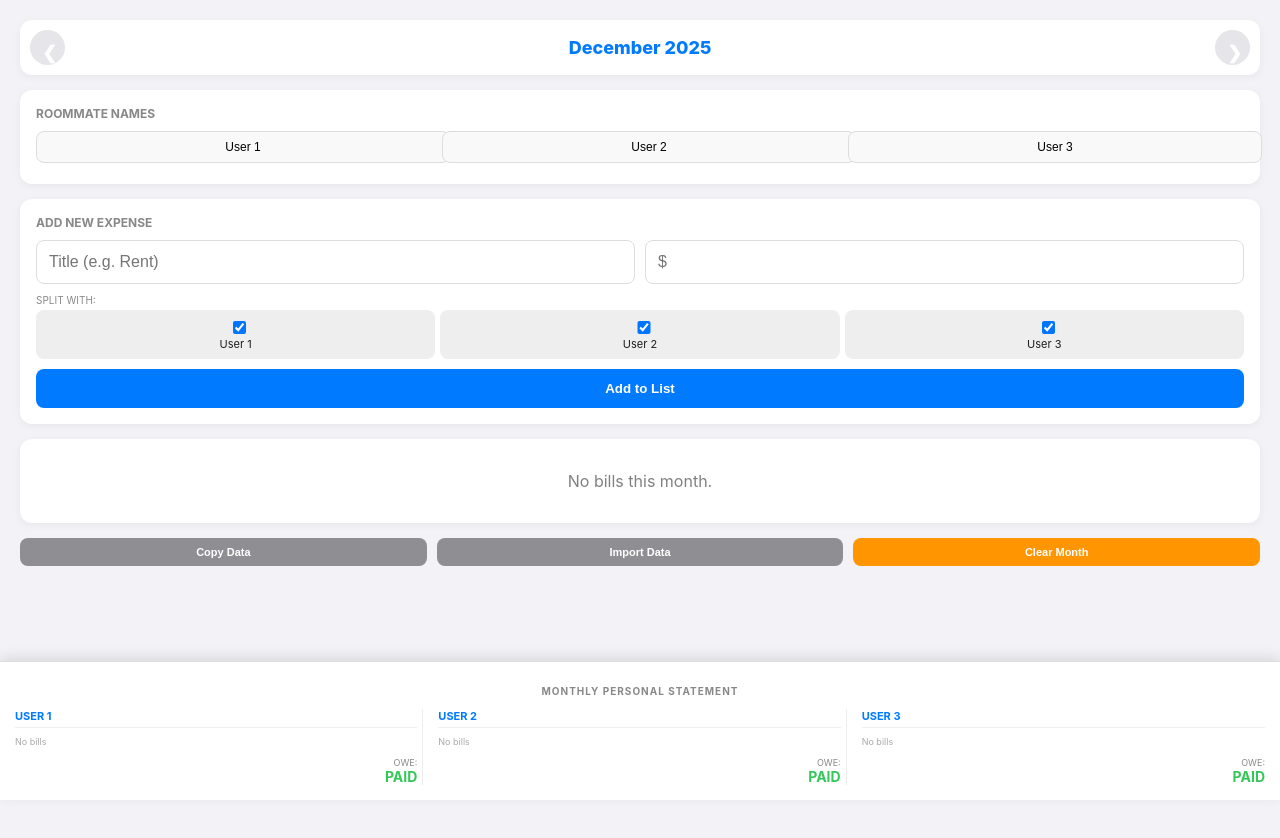
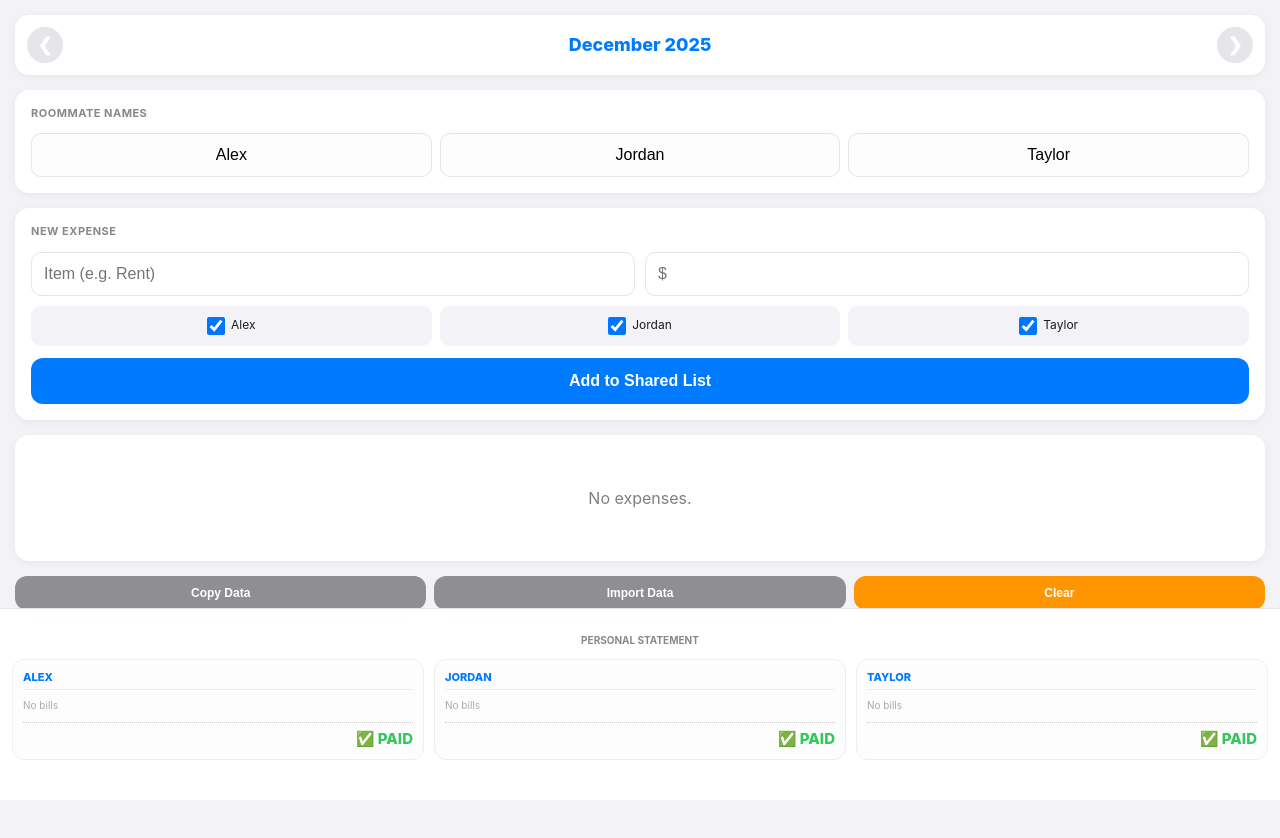
Before and after one commit to rayyuens/Monthly_Payment, a plain HTML site: page index.html in a window 1280 px wide. Drawn offline with Linux system fonts and the light colour scheme.

Commit message:
Update index.html

```diff
--- a/index.html
+++ b/index.html
@@ -3,6 +3,11 @@
 <head>
     <meta charset="UTF-8">
     <meta name="viewport" content="width=device-width, initial-scale=1.0, maximum-scale=1.0, user-scalable=no">
+    <!-- iPhone App Mode Tags -->
+    <meta name="apple-mobile-web-app-capable" content="yes">
+    <meta name="apple-mobile-web-app-status-bar-style" content="black-translucent">
+    <link rel="apple-touch-icon" href="https://cdn-icons-png.flaticon.com/512/602/602175.png">
+
     <title>RoomiePay</title>
     <style>
         :root {
@@ -12,6 +17,7 @@
             --text: #1C1C1E;
             --success: #34C759;
             --danger: #FF3B30;
+            --border: #E5E5EA;
         }
 
         body {
@@ -19,8 +25,9 @@
             background-color: var(--bg);
             color: var(--text);
             margin: 0;
-            padding: 20px;
-            padding-bottom: 300px; /* Space for detailed summary */
+            padding: 15px;
+            padding-bottom: 320px; /* Space for the large summary */
+            line-height: 1.4;
         }
 
         /* Month Navigator */
@@ -30,68 +37,102 @@
             align-items: center;
             margin-bottom: 15px;
             background: var(--card);
-            padding: 10px;
-            border-radius: 12px;
+            padding: 12px;
+            border-radius: 14px;
             box-shadow: 0 2px 8px rgba(0,0,0,0.05);
         }
         .month-label { font-weight: 800; font-size: 18px; color: var(--primary); }
-        .nav-btn { background: #E5E5EA; border: none; border-radius: 50%; width: 35px; height: 35px; font-size: 18px; cursor: pointer;}
+        .nav-btn {
+            background: var(--border); border: none; border-radius: 50%;
+            width: 36px; height: 36px; font-size: 18px;
+            display: flex; align-items: center; justify-content: center;
+        }
 
-        .card { background: var(--card); border-radius: 12px; padding: 16px; margin-bottom: 15px; box-shadow: 0 2px 8px rgba(0,0,0,0.05); }
-        .card-title { font-size: 12px; font-weight: 700; color: #888; text-transform: uppercase; margin-bottom: 10px; display: block; }
+        .card { background: var(--card); border-radius: 14px; padding: 16px; margin-bottom: 15px; box-shadow: 0 2px 8px rgba(0,0,0,0.05); }
+        .card-title { font-size: 11px; font-weight: 700; color: #888; text-transform: uppercase; margin-bottom: 12px; display: block; letter-spacing: 0.5px; }
+
+        /* Fixed Name Inputs */
+        .name-editor { display: flex; gap: 8px; flex-wrap: wrap; }
+        .name-editor input {
+            flex: 1; min-width: 80px; padding: 10px; border-radius: 10px;
+            border: 1px solid var(--border); font-size: 14px; text-align: center; background: #fdfdfd;
+        }
 
         .input-group { display: flex; gap: 10px; margin-bottom: 10px; }
-        input { padding: 12px; border-radius: 8px; border: 1px solid #DDD; font-size: 16px; width: 100%; }
-        button { background: var(--primary); color: white; border: none; padding: 12px; border-radius: 8px; font-weight: 600; cursor: pointer; }
+        input[type="text"], input[type="number"] {
+            padding: 12px; border-radius: 10px; border: 1px solid var(--border);
+            font-size: 16px; width: 100%; box-sizing: border-box;
+        }
 
-        /* Roommate Name Editor */
-        .name-editor { display: grid; grid-template-columns: repeat(3, 1fr); gap: 10px; margin-bottom: 5px; }
-        .name-editor input { padding: 8px; font-size: 12px; text-align: center; background: #f9f9f9; }
+        button {
+            background: var(--primary); color: white; border: none;
+            padding: 14px; border-radius: 12px; font-weight: 600;
+            font-size: 16px; display: flex; align-items: center; justify-content: center;
+        }
 
-        .split-selector { display: grid; grid-template-columns: repeat(3, 1fr); gap: 5px; margin-bottom: 10px; }
-        .split-pill { background: #eee; padding: 8px; border-radius: 8px; text-align: center; font-size: 11px; cursor: pointer; }
+        /* Fixed Split Selector - Wrapping enabled to prevent overlap */
+        .split-selector { display: flex; flex-wrap: wrap; gap: 8px; margin-bottom: 12px; }
+        .split-pill {
+            flex: 1; min-width: 90px; background: #F2F2F7; padding: 10px 5px;
+            border-radius: 10px; text-align: center; font-size: 12px;
+            display: flex; align-items: center; justify-content: center; gap: 6px;
+            border: 1px solid transparent;
+        }
+        .split-pill input { margin: 0; width: 18px; height: 18px; }
 
-        .item-row { border-bottom: 1px solid #EEE; padding: 12px 0; }
-        .item-header { display: flex; justify-content: space-between; align-items: center; font-weight: 600; }
-        .roommates-grid { display: grid; grid-template-columns: repeat(3, 1fr); gap: 8px; margin-top: 10px; }
-        .check-box { display: flex; align-items: center; justify-content: center; gap: 5px; font-size: 12px; background: #F9F9F9; padding: 8px; border-radius: 6px; border: 1px solid #EEE; }
+        /* Item Rows */
+        .item-row { border-bottom: 1px solid #F2F2F7; padding: 15px 0; }
+        .item-row:last-child { border-bottom: none; }
+        .item-header { display: flex; justify-content: space-between; align-items: center; font-weight: 700; font-size: 16px; }
 
-        /* DETAILED SUMMARY PANEL */
+        .delete-btn {
+            background: #FFE5E5; color: var(--danger); border: none;
+            width: 28px; height: 28px; border-radius: 50%;
+            font-size: 14px; font-weight: bold; padding: 0;
+            display: flex; align-items: center; justify-content: center;
+        }
+
+        /* Checkbox Buttons - No more overlap */
+        .roommates-grid { display: flex; flex-wrap: wrap; gap: 8px; margin-top: 12px; }
+        .check-box {
+            flex: 1; min-width: 100px; display: flex; align-items: center; justify-content: center;
+            gap: 8px; font-size: 13px; background: #F9F9F9; padding: 10px;
+            border-radius: 10px; border: 1px solid var(--border); font-weight: 500;
+        }
+        .check-box span { white-space: nowrap; overflow: hidden; text-overflow: ellipsis; }
+
+        /* Bottom Summary Panel */
         .summary-panel {
             position: fixed; bottom: 0; left: 0; right: 0;
-            background: white; padding: 15px 10px;
-            border-top: 1px solid #DDD; box-shadow: 0 -4px 12px rgba(0,0,0,0.1);
-            z-index: 100;
-            max-height: 280px;
-            overflow-y: auto;
+            background: rgba(255,255,255,0.95); backdrop-filter: blur(10px); -webkit-backdrop-filter: blur(10px);
+            padding: 15px 12px 30px 12px; border-top: 1px solid var(--border);
+            z-index: 1000; max-height: 290px; overflow-y: auto;
         }
-        .summary-grid { display: grid; grid-template-columns: repeat(3, 1fr); gap: 10px; }
-        .user-summary-column { text-align: left; border-right: 1px solid #eee; padding: 0 5px; }
-        .user-summary-column:last-child { border-right: none; }
+        .summary-grid { display: flex; gap: 10px; overflow-x: auto; padding-bottom: 10px; }
+        .user-summary-column {
+            flex: 1; min-width: 110px; background: #fdfdfd;
+            padding: 10px; border-radius: 12px; border: 1px solid #eee;
+        }
 
-        .user-name { font-size: 11px; font-weight: 700; color: var(--primary); margin-bottom: 8px; text-transform: uppercase; border-bottom: 1px solid #f0f0f0; padding-bottom: 4px; overflow: hidden; text-overflow: ellipsis; white-space: nowrap; }
+        .user-name { font-size: 11px; font-weight: 800; color: var(--primary); margin-bottom: 8px; text-transform: uppercase; border-bottom: 1px solid #eee; padding-bottom: 4px; }
+        .item-debt { font-size: 11px; color: #444; margin-bottom: 5px; display: flex; justify-content: space-between; }
+        .item-debt.paid { color: var(--success); text-decoration: line-through; opacity: 0.6; }
 
-        .item-debt { font-size: 10px; color: #444; margin-bottom: 4px; display: flex; justify-content: space-between; align-items: center; }
-        .item-debt.paid { color: var(--success); text-decoration: line-through; opacity: 0.7; }
-
-        .grand-total-label { font-size: 9px; color: #888; margin-top: 10px; text-align: right; text-transform: uppercase; }
-        .grand-total { font-weight: bold; font-size: 14px; color: var(--danger); text-align: right; }
+        .grand-total { font-weight: 800; font-size: 15px; color: var(--danger); text-align: right; margin-top: 10px; padding-top: 5px; border-top: 1px dotted #ccc; }
         .grand-total.all-paid { color: var(--success); }
 
-        .sync-btns { display: flex; gap: 10px; margin-bottom: 10px; }
-        .secondary-btn { background: #8E8E93; font-size: 11px; padding: 8px; flex: 1; color: white; border-radius: 8px; border: none; }
+        .sync-btns { display: flex; gap: 8px; margin-top: 5px; }
+        .secondary-btn { background: #8E8E93; font-size: 12px; padding: 10px; flex: 1; }
     </style>
 </head>
 <body>
 
-    <!-- Month Selector -->
     <div class="month-nav">
         <button class="nav-btn" onclick="changeMonth(-1)">❮</button>
-        <div class="month-label" id="monthDisplay">Month Year</div>
+        <div class="month-label" id="monthDisplay">Month</div>
         <button class="nav-btn" onclick="changeMonth(1)">❯</button>
     </div>
 
-    <!-- Manage Roommates -->
     <div class="card">
         <span class="card-title">Roommate Names</span>
         <div class="name-editor">
@@ -101,18 +142,14 @@
         </div>
     </div>
 
-    <!-- Add New Item -->
     <div class="card">
-        <span class="card-title">Add New Expense</span>
+        <span class="card-title">New Expense</span>
         <div class="input-group">
-            <input type="text" id="itemName" placeholder="Title (e.g. Rent)">
+            <input type="text" id="itemName" placeholder="Item (e.g. Rent)">
             <input type="number" id="itemAmount" placeholder="$">
         </div>
-        <div style="font-size: 10px; color: #888; margin-bottom: 4px;">SPLIT WITH:</div>
-        <div class="split-selector" id="addSplitSelector">
-            <!-- Labels injected by JS -->
-        </div>
-        <button onclick="addItem()" style="width:100%">Add to List</button>
+        <div class="split-selector" id="addSplitSelector"></div>
+        <button onclick="addItem()" style="width:100%">Add to Shared List</button>
     </div>
 
     <div class="card" id="listContainer"></div>
@@ -120,26 +157,20 @@
     <div class="sync-btns">
         <button class="secondary-btn" onclick="exportData()">Copy Data</button>
         <button class="secondary-btn" onclick="importData()">Import Data</button>
-        <button class="secondary-btn" style="background:#FF9500" onclick="clearMonth()">Clear Month</button>
+        <button class="secondary-btn" style="background:#FF9500" onclick="clearMonth()">Clear</button>
     </div>
 
-    <!-- Summary Panel -->
     <div class="summary-panel">
-        <h2 style="font-size: 10px; text-align: center; margin-bottom: 12px; color: #888; text-transform: uppercase; letter-spacing: 1px;">Monthly Personal Statement</h2>
+        <h2 style="font-size: 10px; text-align: center; margin-bottom: 12px; color: #888; text-transform: uppercase;">Personal Statement</h2>
         <div class="summary-grid" id="summaryGrid"></div>
     </div>
 
     <script>
         let viewDate = new Date(); viewDate.setDate(1);
+        let roommateNames = JSON.parse(localStorage.getItem('roomiePay_Names')) || ["Alex", "Jordan", "Taylor"];
+        let allData = JSON.parse(localStorage.getItem('roomiePay_Final_V4')) || {};
 
-        // Load Names or use Defaults
-        let roommateNames = JSON.parse(localStorage.getItem('roomiePay_Names')) || ["User 1", "User 2", "User 3"];
-        let allData = JSON.parse(localStorage.getItem('roomiePay_Final_V3')) || {};
-
-        // Initialize Name Inputs
-        roommateNames.forEach((name, i) => {
-            document.getElementById(`name${i}`).value = name;
-        });
+        roommateNames.forEach((n, i) => document.getElementById(`name${i}`).value = n);
 
         function saveNames() {
             roommateNames = [
@@ -151,20 +182,13 @@
             render();
         }
 
-        function getMonthKey() {
-            return viewDate.getFullYear() + "-" + (viewDate.getMonth() + 1).toString().padStart(2, '0');
-        }
-
-        function changeMonth(offset) {
-            viewDate.setMonth(viewDate.getMonth() + offset);
-            render();
-        }
+        function getMonthKey() { return viewDate.getFullYear() + "-" + (viewDate.getMonth() + 1).toString().padStart(2, '0'); }
+        function changeMonth(offset) { viewDate.setMonth(viewDate.getMonth() + offset); render(); }
 
         function addItem() {
             const name = document.getElementById('itemName').value;
             const amount = parseFloat(document.getElementById('itemAmount').value);
             const participants = Array.from(document.querySelectorAll('.participant')).map(n => n.checked);
-
             if (name && amount && participants.includes(true)) {
                 const key = getMonthKey();
                 if (!allData[key]) allData[key] = [];
@@ -172,60 +196,46 @@
                 saveAndRender();
                 document.getElementById('itemName').value = '';
                 document.getElementById('itemAmount').value = '';
-            } else { alert("Please enter title, amount, and split!"); }
+            }
         }
 
         function togglePaid(id, idx) {
-            const monthItems = allData[getMonthKey()];
-            const item = monthItems.find(e => e.id === id);
+            const item = allData[getMonthKey()].find(e => e.id === id);
             item.paidBy[idx] = !item.paidBy[idx];
             saveAndRender();
         }
 
         function deleteItem(id) {
-            const key = getMonthKey();
-            allData[key] = allData[key].filter(e => e.id !== id);
+            allData[getMonthKey()] = allData[getMonthKey()].filter(e => e.id !== id);
             saveAndRender();
         }
 
-        function clearMonth() {
-            if(confirm("Delete all items for this month?")) { allData[getMonthKey()] = []; saveAndRender(); }
-        }
-
-        function saveAndRender() {
-            localStorage.setItem('roomiePay_Final_V3', JSON.stringify(allData));
-            render();
-        }
+        function clearMonth() { if(confirm("Clear month?")) { allData[getMonthKey()] = []; saveAndRender(); } }
+        function saveAndRender() { localStorage.setItem('roomiePay_Final_V4', JSON.stringify(allData)); render(); }
 
         function render() {
             const key = getMonthKey();
             const monthNames = ["January", "February", "March", "April", "May", "June", "July", "August", "September", "October", "November", "December"];
             document.getElementById('monthDisplay').innerText = monthNames[viewDate.getMonth()] + " " + viewDate.getFullYear();
 
-            // Update the Add Item split selector labels
-            const splitSelector = document.getElementById('addSplitSelector');
-            splitSelector.innerHTML = roommateNames.map((name, i) => `
-                <label class="split-pill"><input type="checkbox" class="participant" checked> ${name}</label>
+            document.getElementById('addSplitSelector').innerHTML = roommateNames.map((n, i) => `
+                <label class="split-pill"><input type="checkbox" class="participant" checked> <span>${n}</span></label>
             `).join('');
 
             const monthItems = allData[key] || [];
             const container = document.getElementById('listContainer');
             const summaryGrid = document.getElementById('summaryGrid');
+            container.innerHTML = monthItems.length === 0 ? '<p style="color:gray; text-align:center; padding:20px;">No expenses.</p>' : '';
 
-            container.innerHTML = monthItems.length === 0 ? '<p style="color:gray; text-align:center;">No bills this month.</p>' : '';
-
-            let userStatments = [[], [], []];
-            let userRemaining = [0, 0, 0];
+            let userStatments = [[], [], []]; let userRemaining = [0, 0, 0];
 
             monthItems.forEach(item => {
                 const count = item.splitBetween.filter(Boolean).length;
                 const perPerson = item.amount / count;
-
                 item.splitBetween.forEach((isPart, idx) => {
                     if (isPart) {
-                        const paid = item.paidBy[idx];
-                        userStatments[idx].push({ name: item.name, amount: perPerson, isPaid: paid });
-                        if (!paid) userRemaining[idx] += perPerson;
+                        userStatments[idx].push({ name: item.name, amount: perPerson, isPaid: item.paidBy[idx] });
+                        if (!item.paidBy[idx]) userRemaining[idx] += perPerson;
                     }
                 });
 
@@ -234,13 +244,14 @@
                 div.innerHTML = `
                     <div class="item-header">
                         <span>${item.name} ($${item.amount.toFixed(2)})</span>
-                        <button style="background:none; color:#ccc; border:none; font-size:16px;" onclick="deleteItem(${item.id})">✕</button>
+                        <button class="delete-btn" onclick="deleteItem(${item.id})">✕</button>
                     </div>
+                    <div style="font-size:11px; color:#888; margin-top:2px;">$${perPerson.toFixed(2)} per person</div>
                     <div class="roommates-grid">
                         ${roommateNames.map((name, index) => {
-                            if (!item.splitBetween[index]) return `<div></div>`;
+                            if (!item.splitBetween[index]) return '';
                             return `
-                                <label class="check-box" style="${item.paidBy[index] ? 'opacity:0.3; background:#E5E5EA;' : ''}">
+                                <label class="check-box" style="${item.paidBy[index] ? 'opacity:0.4; background:#E5E5EA;' : ''}">
                                     <input type="checkbox" ${item.paidBy[index] ? 'checked' : ''} onchange="togglePaid(${item.id}, ${index})">
                                     <span>${name}</span>
                                 </label>
@@ -251,46 +262,32 @@
                 container.appendChild(div);
             });
 
-            // Render Personal Statements with Updated Names
             summaryGrid.innerHTML = roommateNames.map((name, i) => `
                 <div class="user-summary-column">
                     <div class="user-name">${name}</div>
                     ${userStatments[i].map(d => `
                         <div class="item-debt ${d.isPaid ? 'paid' : ''}">
-                            <span>${d.isPaid ? '✅' : '○'} ${d.name}</span>
-                            <span>$${d.amount.toFixed(0)}</span>
+                            <span>${d.name}</span><span>$${d.amount.toFixed(0)}</span>
                         </div>
-                    `).join('') || '<div style="font-size:9px; color:#aaa;">No bills</div>'}
-                    <div class="grand-total-label">Owe:</div>
-                    <div class="grand-total ${userRemaining[i] <= 0.01 ? 'all-paid' : ''}">
-                        ${userRemaining[i] <= 0.01 ? 'PAID' : '$' + userRemaining[i].toFixed(2)}
+                    `).join('') || '<div style="font-size:10px; color:#aaa;">No bills</div>'}
+                    <div class="grand-total ${userRemaining[i] <= 0 ? 'all-paid' : ''}">
+                        ${userRemaining[i] <= 0 ? '✅ PAID' : '$' + userRemaining[i].toFixed(2)}
                     </div>
                 </div>
             `).join('');
         }
 
-        function exportData() {
-            const payload = { names: roommateNames, data: allData };
-            navigator.clipboard.writeText(JSON.stringify(payload));
-            alert("All data and names copied!");
-        }
-
+        function exportData() { navigator.clipboard.writeText(JSON.stringify({ names: roommateNames, data: allData })); alert("Data Copied!"); }
         function importData() {
-            const data = prompt("Paste shared data:");
+            const data = prompt("Paste data:");
             if (data) {
                 try {
-                    const parsed = JSON.parse(data);
-                    if(parsed.names) {
-                        roommateNames = parsed.names;
-                        localStorage.setItem('roomiePay_Names', JSON.stringify(roommateNames));
-                        roommateNames.forEach((n, i) => document.getElementById(`name${i}`).value = n);
-                    }
-                    allData = parsed.data || parsed;
-                    saveAndRender();
-                } catch (e) { alert("Invalid data format!"); }
+                    const p = JSON.parse(data);
+                    if(p.names) { roommateNames = p.names; roommateNames.forEach((n, i) => document.getElementById(`name${i}`).value = n); }
+                    allData = p.data || p; saveAndRender();
+                } catch(e) { alert("Error!"); }
             }
         }
-
         render();
     </script>
 </body>
```
